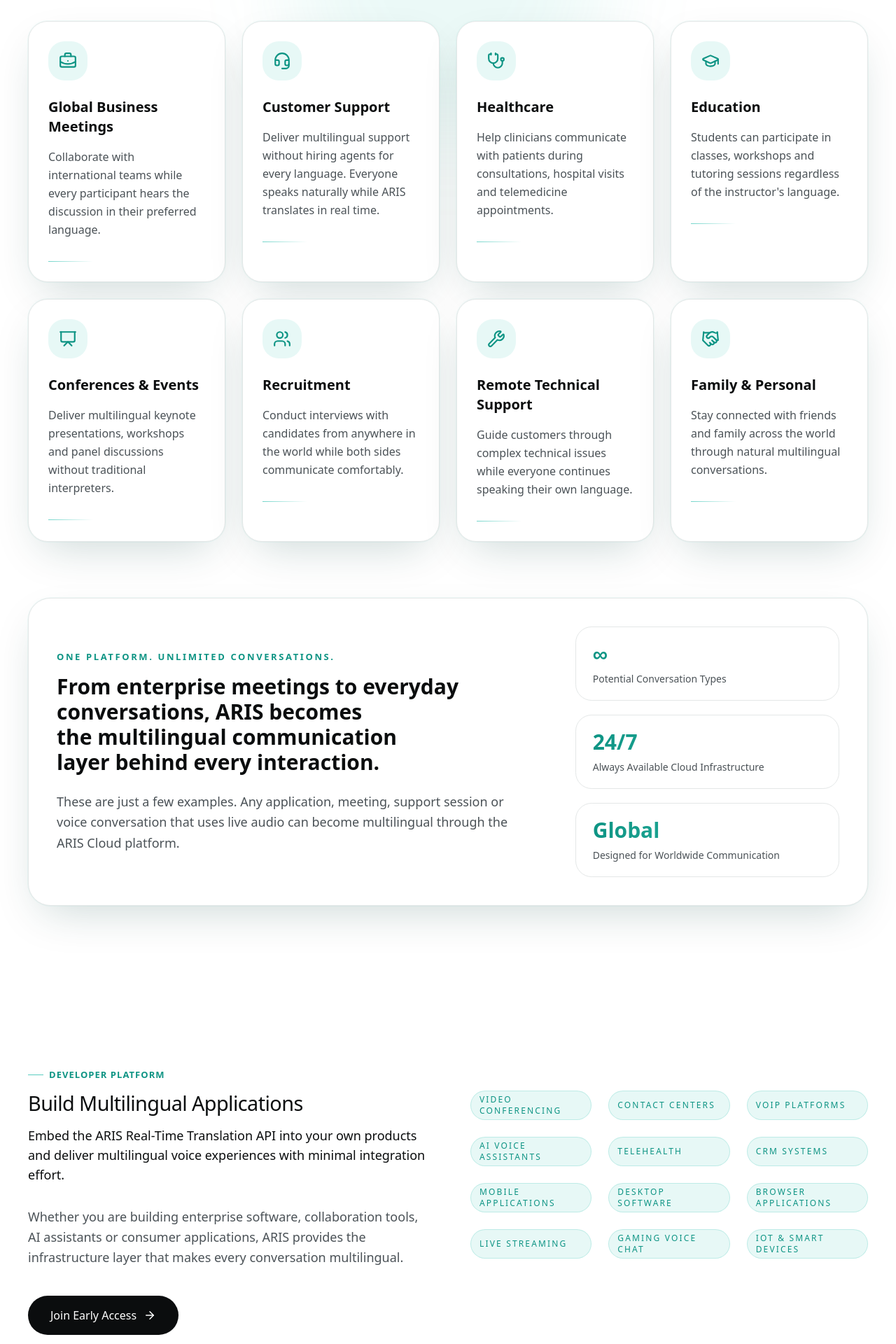
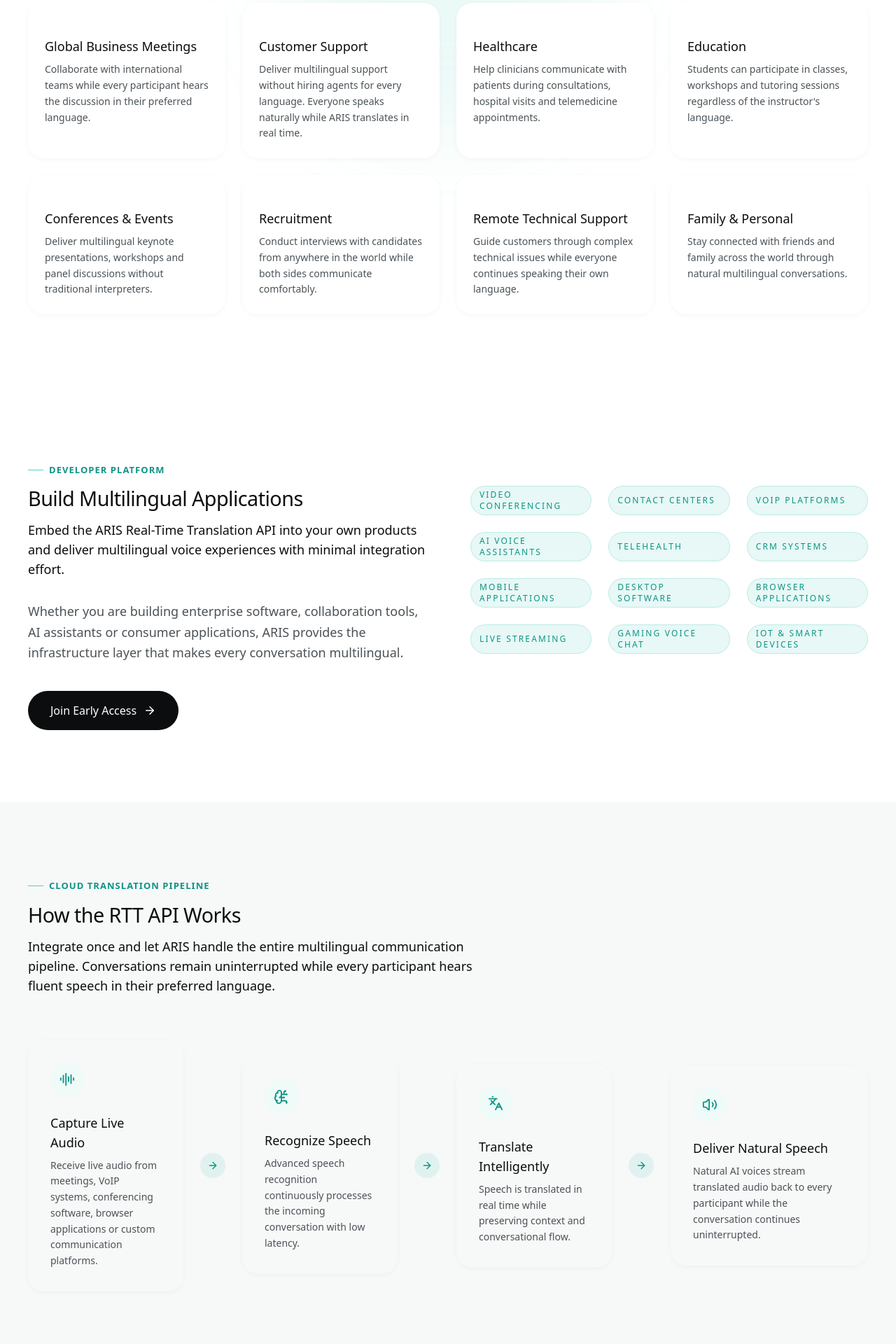
Before and after one commit to Abdul-Ahad3/ARIS-TalkAI-marketing, a Next.js app: page /cloud-api in a window 1280 px wide. Shown: the part 2640-4560 px from the top of the page at 70% size. Built offline with nearby package versions, Linux system fonts and the light colour scheme.

Commit message:
Add new Pipeline component, Edit cloud&api page

```diff
--- a/src/components/sections/cloud-api/BuildApps.tsx
+++ b/src/components/sections/cloud-api/BuildApps.tsx
@@ -2,14 +2,13 @@
 
 import { cloudApplications } from "@/data/cloud-apps";
 import { Badge } from "@/components/ui/Badge";
-import { AppCard } from "@/components/ui/AppCard";
 import { Button } from "@/components/ui/Button";
 import { Container } from "@/components/ui/Container";
 import { SectionHeading } from "@/components/ui/SectionHeading";
 
 export function BuildApps() {
   return (
-    <section className="relative overflow-hidden py-28">
+    <section className="relative overflow-hidden py-section">
       <Container>
         <div className="grid gap-16 xl:grid-cols-2 xl:items-start">
           <div>
--- a/src/components/sections/cloud-api/ConvScenarios.tsx
+++ b/src/components/sections/cloud-api/ConvScenarios.tsx
@@ -1,105 +1,29 @@
 import { Container } from "@/components/ui/Container";
-import { ScenarioCard } from "@/components/ui/ScenarioCard";
 import { SectionHeading } from "@/components/ui/SectionHeading";
-
+import { IndustryCard } from "@/components/ui/IndustryCard";
 import { cloudScenarios } from "@/data/cloud-scenarios";
 
 export function ConversationScenarios() {
   return (
-    <section className="relative overflow-hidden py-28">
-      {/* Background Glow */}
-
+    <section className="relative overflow-hidden bg-surface py-section">
       <div className="pointer-events-none absolute inset-0">
         <div className="absolute left-1/2 top-20 h-[28rem] w-[28rem] -translate-x-1/2 rounded-full bg-teal-400/10 blur-3xl" />
       </div>
 
       <Container className="relative">
         <SectionHeading
-          align="center"
+          align="left"
           eyebrow="Built for Every Conversation"
           title="Real-world Conversation Scenarios"
           description="ARIS adapts to the way people already communicate. Whether you're speaking with colleagues, customers, patients or family members, everyone can participate naturally in their preferred language."
         />
 
-        {/* Scenario Cards */}
-
-        <div className="mt-20 grid gap-6 md:grid-cols-2 xl:grid-cols-4">
+        <div className="mt-16 grid gap-6 sm:grid-cols-2 lg:grid-cols-4">
           {cloudScenarios.map((scenario) => (
-            <ScenarioCard
-              key={scenario.title}
-              icon={scenario.icon}
-              title={scenario.title}
-              description={scenario.description}
-            />
+            <IndustryCard key={scenario.title} {...scenario} />
           ))}
-        </div>
-
-        {/* Bottom Summary */}
-
-        <div className="mt-20 rounded-[2rem] border border-line bg-surface p-10 shadow-premium">
-          <div className="grid gap-10 lg:grid-cols-[1.3fr_0.7fr] lg:items-center">
-            <div>
-              <p className="font-mono text-eyebrow uppercase tracking-[0.2em] text-teal-600">
-                One Platform. Unlimited Conversations.
-              </p>
-
-              <h3 className="mt-4 text-3xl font-semibold text-ink text-balance">
-                From enterprise meetings to everyday conversations,
-                ARIS becomes the multilingual communication layer
-                behind every interaction.
-              </h3>
-
-              <p className="mt-6 max-w-2xl text-lg leading-relaxed text-ink-soft">
-                These are just a few examples. Any application,
-                meeting, support session or voice conversation that
-                uses live audio can become multilingual through the
-                ARIS Cloud platform.
-              </p>
-            </div>
-
-            {/* Stats */}
-
-            <div className="grid gap-5">
-              <StatCard
-                value="∞"
-                label="Potential Conversation Types"
-              />
-
-              <StatCard
-                value="24/7"
-                label="Always Available Cloud Infrastructure"
-              />
-
-              <StatCard
-                value="Global"
-                label="Designed for Worldwide Communication"
-              />
-            </div>
-          </div>
         </div>
       </Container>
     </section>
   );
 }
-
-interface StatCardProps {
-  value: string;
-  label: string;
-}
-
-function StatCard({
-  value,
-  label,
-}: StatCardProps) {
-  return (
-    <div className="rounded-2xl border border-line bg-background px-6 py-5">
-      <p className="text-3xl font-bold text-gradient-teal">
-        {value}
-      </p>
-
-      <p className="mt-2 text-sm text-ink-soft">
-        {label}
-      </p>
-    </div>
-  );
-}
--- a/src/components/sections/cloud-api/HowItWorks.tsx
+++ b/src/components/sections/cloud-api/HowItWorks.tsx
@@ -1,107 +1,21 @@
 import { Container } from "@/components/ui/Container";
-import { PipelineStep } from "@/components/ui/PipelineStep";
 import { SectionHeading } from "@/components/ui/SectionHeading";
-
+import { Pipeline } from "@/components/ui/Pipeline";
 import { cloudPipeline } from "@/data/cloud-pipeline";
 
 export function HowItWorks() {
   return (
-    <section className="relative overflow-hidden py-28 bg-teal-200/35">
-      <div className="pointer-events-none absolute inset-0">
-        <div className="absolute right-0 top-0 h-[28rem] w-[28rem] rounded-full bg-teal-400/10 blur-3xl" />
-      </div>
-
-      <Container className="relative">
+    <section className="bg-surface-soft py-section">
+      <Container>
         <SectionHeading
-          align="center"
+          align="left"
           eyebrow="Cloud Translation Pipeline"
           title="How the RTT API Works"
           description="Integrate once and let ARIS handle the entire multilingual communication pipeline. Conversations remain uninterrupted while every participant hears fluent speech in their preferred language."
         />
 
-        {/* Pipeline */}
-
-        <div className="mt-24 grid gap-14 lg:grid-cols-4">
-          {cloudPipeline.map((step, index) => (
-            <PipelineStep
-              key={step.title}
-              icon={step.icon}
-              title={step.title}
-              description={step.description}
-              isLast={index === cloudPipeline.length - 1}
-            />
-          ))}
-        </div>
-
-        {/* Bottom Summary */}
-
-        <div className="mt-24 rounded-[2rem] border border-line bg-surface p-10 shadow-premium">
-          <div className="grid gap-10 lg:grid-cols-[1.2fr_0.8fr] lg:items-center">
-            <div>
-              <p className="font-mono text-eyebrow uppercase tracking-[0.18em] text-teal-600">
-                Built For Live Conversations
-              </p>
-
-              <h3 className="mt-4 text-3xl font-semibold text-ink text-balance">
-                Everyone continues speaking naturally.
-                Everyone understands each other.
-              </h3>
-
-              <p className="mt-6 max-w-2xl text-lg leading-relaxed text-ink-soft">
-                ARIS handles speech recognition, translation and natural
-                voice synthesis behind the scenes so conversations continue
-                without changing platforms or disrupting existing workflows.
-              </p>
-            </div>
-
-            <div className="rounded-[1.5rem] border border-line bg-background p-8">
-              <div className="space-y-6">
-                <PipelineMetric
-                  label="Live Audio"
-                  value="Captured"
-                />
-
-                <PipelineMetric
-                  label="Translation"
-                  value="Real-Time"
-                />
-
-                <PipelineMetric
-                  label="Speech Output"
-                  value="Natural AI Voices"
-                />
-
-                <PipelineMetric
-                  label="Experience"
-                  value="Continuous Conversation"
-                />
-              </div>
-            </div>
-          </div>
-        </div>
+        <Pipeline steps={cloudPipeline} className="mt-16" />
       </Container>
     </section>
   );
 }
-
-interface PipelineMetricProps {
-  label: string;
-  value: string;
-}
-
-function PipelineMetric({
-  label,
-  value,
-}: PipelineMetricProps) {
-  return (
-    <div className="flex items-center justify-between border-b border-line pb-4 last:border-0 last:pb-0">
-      <span className="text-sm text-ink-soft">
-        {label}
-      </span>
-
-      <span className="font-semibold text-ink">
-        {value}
-      </span>
-    </div>
-  );
-}
--- /dev/null
+++ b/src/components/ui/Pipeline.tsx
@@ -0,0 +1,56 @@
+import type { LucideIcon } from "lucide-react";
+import { ArrowRight } from "lucide-react";
+import { cn } from "@/lib/utils";
+
+export interface PipelineStepData {
+  icon?: LucideIcon;
+  eyebrow?: string;
+  title: string;
+  description: string;
+}
+
+interface PipelineProps {
+  steps: PipelineStepData[];
+  className?: string;
+}
+
+export function Pipeline({ steps, className }: PipelineProps) {
+  return (
+    <div className={cn("flex flex-col items-stretch gap-6 lg:flex-row lg:items-center", className)}>
+      {steps.map((step, index) => {
+        const Icon = step.icon;
+        const hasIcon = !!Icon;
+        const hasEyebrow = !!step.eyebrow;
+        const isLast = index === steps.length - 1;
+
+        const eyebrowMargin = hasIcon ? "mt-6" : "";
+        const titleMargin = hasEyebrow ? "mt-2" : hasIcon ? "mt-6" : "";
+
+        return (
+          <div key={step.title} className="flex flex-col items-center gap-6 lg:flex-1 lg:flex-row">
+            <div className="w-full max-w-sm flex-1 rounded-2xl bg-surface-soft p-8 text-left shadow-card">
+              {hasIcon && (
+                <div className="flex h-12 w-12 items-center justify-center rounded-full bg-teal-50">
+                  <Icon size={22} className="text-teal-600" />
+                </div>
+              )}
+              {hasEyebrow && (
+                <p className={cn("font-mono text-xs uppercase tracking-wider text-teal-600", eyebrowMargin)}>
+                  {step.eyebrow}
+                </p>
+              )}
+              <h3 className={cn("text-lg font-medium text-ink", titleMargin)}>{step.title}</h3>
+              <p className="mt-2 text-sm leading-relaxed text-ink-soft">{step.description}</p>
+            </div>
+
+            {!isLast && (
+              <div className="flex h-9 w-9 shrink-0 items-center justify-center rounded-full bg-teal-500/10 text-teal-600">
+                <ArrowRight size={16} className="rotate-90 lg:rotate-0" />
+              </div>
+            )}
+          </div>
+        );
+      })}
+    </div>
+  );
+}
--- a/src/data/cloud-scenarios.ts
+++ b/src/data/cloud-scenarios.ts
@@ -1,60 +1,12 @@
 import { BriefcaseBusiness, GraduationCap, Handshake, Headset, Presentation, Stethoscope, Users, Wrench } from "lucide-react";
 
 export const cloudScenarios = [
-  {
-    icon: BriefcaseBusiness,
-    title: "Global Business Meetings",
-    description:
-      "Collaborate with international teams while every participant hears the discussion in their preferred language.",
-    accent: "teal",
-  },
-  {
-    icon: Headset,
-    title: "Customer Support",
-    description:
-      "Deliver multilingual support without hiring agents for every language. Everyone speaks naturally while ARIS translates in real time.",
-    accent: "cyan",
-  },
-  {
-    icon: Stethoscope,
-    title: "Healthcare",
-    description:
-      "Help clinicians communicate with patients during consultations, hospital visits and telemedicine appointments.",
-    accent: "emerald",
-  },
-  {
-    icon: GraduationCap,
-    title: "Education",
-    description:
-      "Students can participate in classes, workshops and tutoring sessions regardless of the instructor's language.",
-    accent: "indigo",
-  },
-  {
-    icon: Presentation,
-    title: "Conferences & Events",
-    description:
-      "Deliver multilingual keynote presentations, workshops and panel discussions without traditional interpreters.",
-    accent: "orange",
-  },
-  {
-    icon: Users,
-    title: "Recruitment",
-    description:
-      "Conduct interviews with candidates from anywhere in the world while both sides communicate comfortably.",
-    accent: "violet",
-  },
-  {
-    icon: Wrench,
-    title: "Remote Technical Support",
-    description:
-      "Guide customers through complex technical issues while everyone continues speaking their own language.",
-    accent: "blue",
-  },
-  {
-    icon: Handshake,
-    title: "Family & Personal",
-    description:
-      "Stay connected with friends and family across the world through natural multilingual conversations.",
-    accent: "rose",
-  },
+  { icon: BriefcaseBusiness, title: "Global Business Meetings", description: "Collaborate with international teams while every participant hears the discussion in their preferred language." },
+  { icon: Headset, title: "Customer Support", description: "Deliver multilingual support without hiring agents for every language. Everyone speaks naturally while ARIS translates in real time." },
+  { icon: Stethoscope, title: "Healthcare", description: "Help clinicians communicate with patients during consultations, hospital visits and telemedicine appointments." },
+  { icon: GraduationCap, title: "Education", description: "Students can participate in classes, workshops and tutoring sessions regardless of the instructor's language." },
+  { icon: Presentation, title: "Conferences & Events", description: "Deliver multilingual keynote presentations, workshops and panel discussions without traditional interpreters." },
+  { icon: Users, title: "Recruitment", description: "Conduct interviews with candidates from anywhere in the world while both sides communicate comfortably." },
+  { icon: Wrench, title: "Remote Technical Support", description: "Guide customers through complex technical issues while everyone continues speaking their own language." },
+  { icon: Handshake, title: "Family & Personal", description: "Stay connected with friends and family across the world through natural multilingual conversations." },
 ];
```
Also changed, not shown: src/components/ui/AppCard.tsx (deleted, +0 -36 lines).
